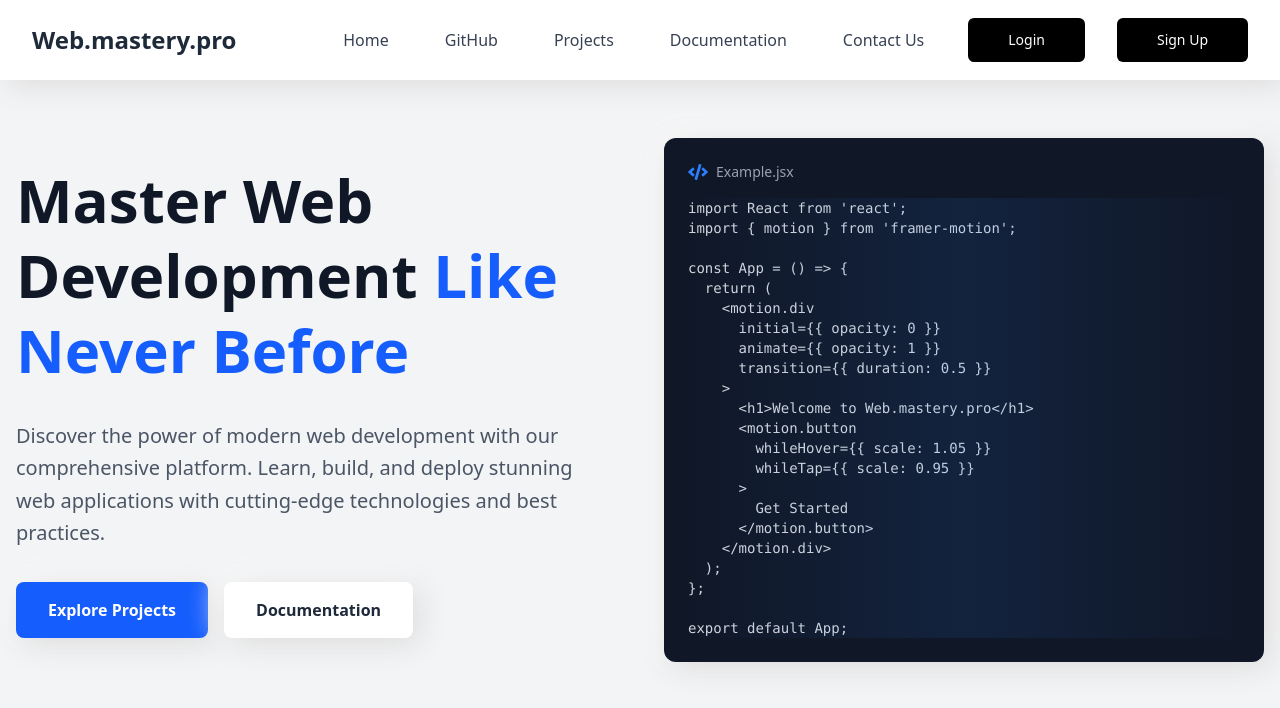
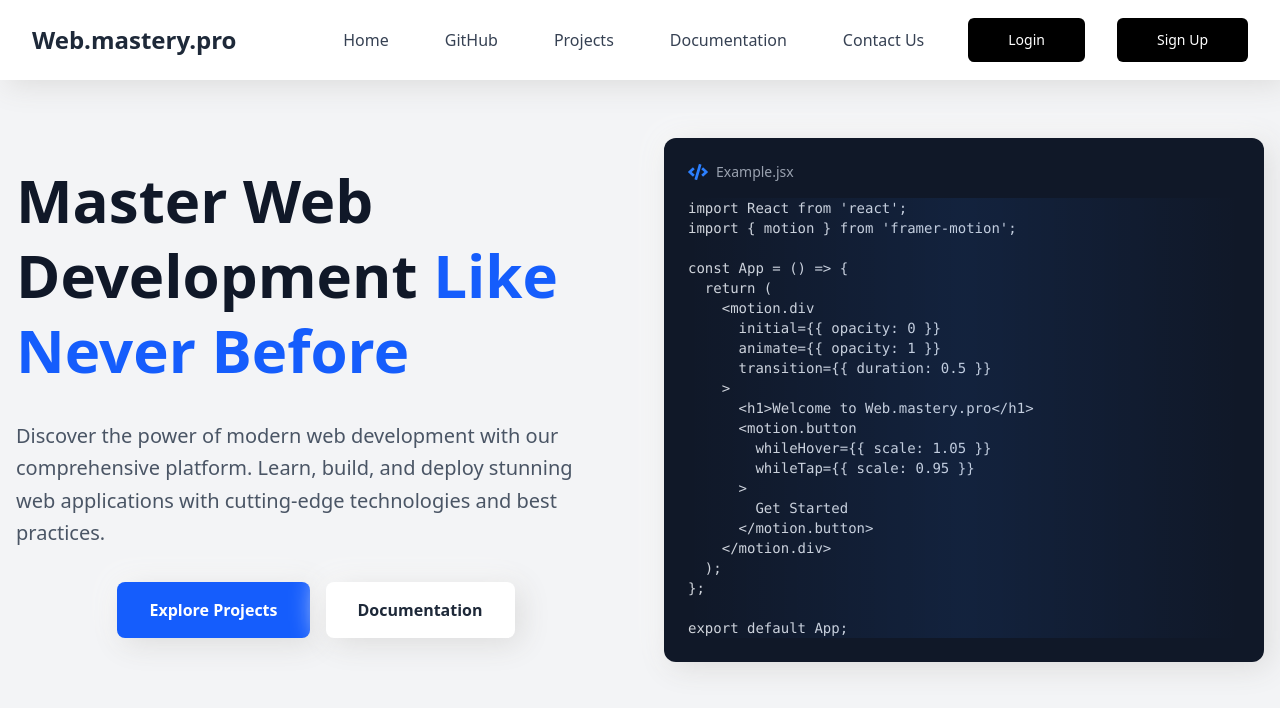
Before and after one commit to Hilal-11/Vibe-Coding-, a React (Vite) app in the folder Fremer-ui-hero/: page / in a window 1280 px wide. Shown: the top 708 px of the page. Built offline with nearby package versions, Linux system fonts and the light colour scheme.

Commit message:
vibe coding changes

```diff
--- a/Fremer-ui-hero/src/components/Hero.jsx
+++ b/Fremer-ui-hero/src/components/Hero.jsx
@@ -60,7 +60,7 @@ export default App;`;
             initial={{ opacity: 0, y: 20 }}
             animate={{ opacity: 1, y: 0 }}
             transition={{ delay: 0.6, duration: 0.8 }}
-            className="flex flex-wrap gap-4"
+            className="grid grid-cols-1 gap-4 md:flex md:flex-wrap md:gap-10 md:justify-center lg:flex lg:flex-wrap lg:gap-4"
           >
             <motion.button
               whileHover={{ scale: 1.05, boxShadow: "0 10px 30px rgba(0,0,0,0.1)" }}
```
